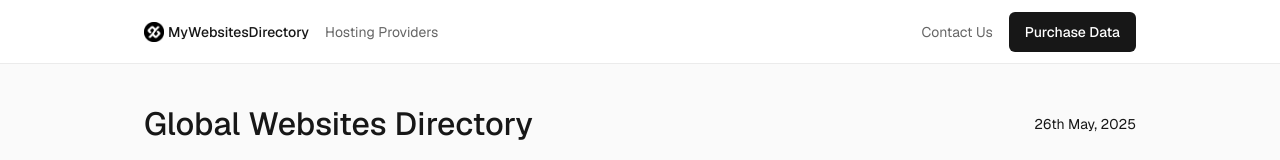
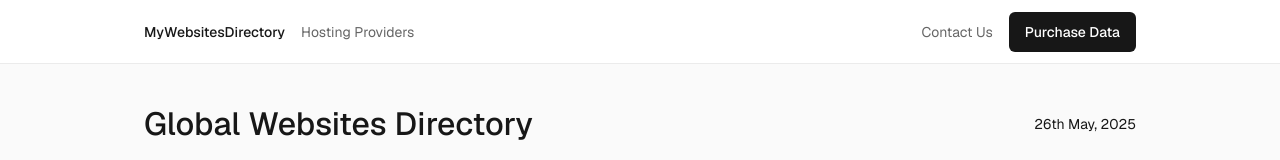
Before and after one commit to usmanlari2000/my-websites-directory, a Next.js app: page / in a window 1280 px wide. Shown: the top 160 px of the page. Built offline with nearby package versions, Linux system fonts and the light colour scheme; no server answers; the database is empty.

Commit message:
new commit

```diff
--- a/src/components/header.js
+++ b/src/components/header.js
@@ -22,18 +22,11 @@ export default function Header() {
         <div className="flex h-16 items-center justify-between">
           <div className="flex items-center gap-x-4">
             <Link
-              className="flex gap-x-1 font-medium h-10 items-center text-[#171717]"
+              className="flex font-medium h-10 items-center text-[#171717]"
               href="/"
               onClick={() => setMenuOpen(false)}
             >
-              <Image
-                className="h-5 w-5"
-                src="/logo.png"
-                alt="logo"
-                width={682}
-                height={682}
-              />
-              <span>MyWebsitesDirectory</span>
+              MyWebsitesDirectory
             </Link>
             <Link
               className={`duration-200 h-10 hidden items-center lg:flex transition-colors ${
```
Also changed, not shown: public/logo.png (deleted).
